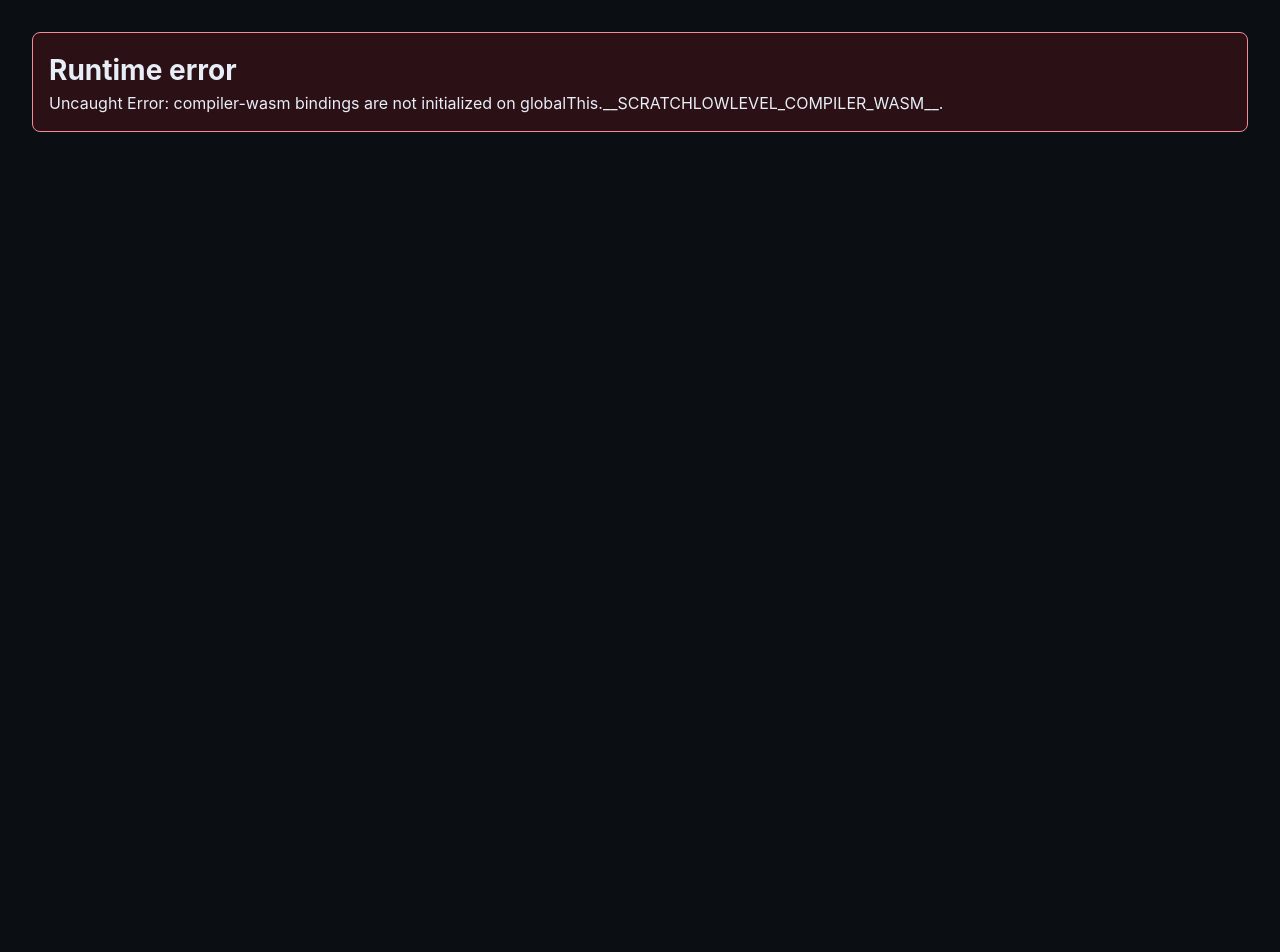
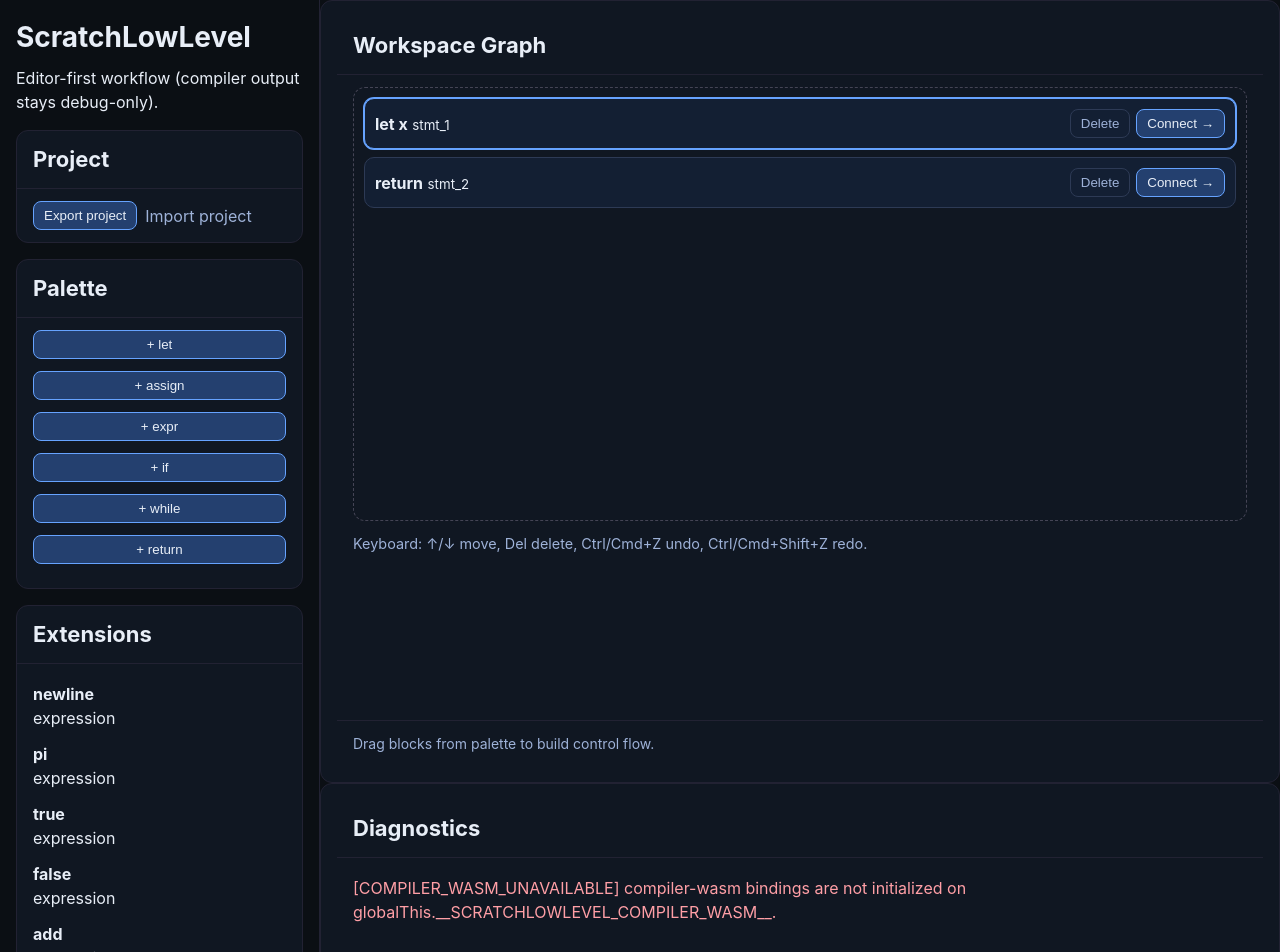
Before and after one commit to mc20000-01/Cratch, a React (Vite) app in the folder apps/web/: page / in a window 1280 px wide. Shown: the top 952 px of the page. Before the commit the page ends 800 px from the top, so only its background shows below. Built offline with nearby package versions, Linux system fonts and the light colour scheme.

Commit message:
fix(web): fallback when compiler wasm bindings are missing

```diff
--- a/apps/web/src/compiler/index.ts
+++ b/apps/web/src/compiler/index.ts
@@ -14,13 +14,30 @@ type CompilerWasmBindings = {
   compile_project_json_to_c_with_errors: (json: string) => CompileResult;
 };
 
+function createFallbackCompiler(): CompilerWasmBindings {
+  const unavailable = {
+    code: 'COMPILER_WASM_UNAVAILABLE',
+    message: 'compiler-wasm bindings are not initialized on globalThis.__SCRATCHLOWLEVEL_COMPILER_WASM__.',
+  };
+
+  return {
+    parse_and_validate_project_json: (json: string) => JSON.parse(json),
+    compile_project_json_to_c: () => `/* ${unavailable.code}: ${unavailable.message} */`,
+    compile_project_json_to_c_with_errors: () => ({ ok: false, error: unavailable }),
+  };
+}
+
 function getWasmCompiler(): CompilerWasmBindings {
   const compiler = (globalThis as { __SCRATCHLOWLEVEL_COMPILER_WASM__?: CompilerWasmBindings })
     .__SCRATCHLOWLEVEL_COMPILER_WASM__;
-  if (!compiler)
-    throw new Error(
-      'compiler-wasm bindings are not initialized on globalThis.__SCRATCHLOWLEVEL_COMPILER_WASM__.',
+
+  if (!compiler) {
+    console.warn(
+      'compiler-wasm bindings are not initialized on globalThis.__SCRATCHLOWLEVEL_COMPILER_WASM__; using fallback compiler.',
     );
+    return createFallbackCompiler();
+  }
+
   return compiler;
 }
 
--- a/package.json
+++ b/package.json
@@ -7,13 +7,15 @@
     "build:web": "pnpm --dir apps/web build",
     "dev:desktop": "pnpm --dir apps/desktop tauri dev",
     "build:desktop": "pnpm --dir apps/desktop tauri build",
-    "lint": "eslint \"apps/web/src/**/*.{ts,tsx}\" && pnpm --dir apps/web lint:styles",
+    "lint": "pnpm dlx eslint@8 \"apps/web/src/**/*.{ts,tsx}\" && pnpm --dir apps/web lint:styles",
     "format": "prettier --write \"{apps,docs,.github}/**/*.{ts,tsx,js,json,md,yml,yaml}\" \"*.{json,md}\"",
     "format:check": "prettier --check \"{apps,docs,.github}/**/*.{ts,tsx,js,json,md,yml,yaml}\" \"*.{json,md}\"",
     "typecheck": "pnpm --dir apps/web exec tsc --noEmit",
     "test": "pnpm --dir apps/web test",
     "changelog": "git cliff -o CHANGELOG.md || echo \"git-cliff not installed\"",
-    "prepare": "husky"
+    "prepare": "husky",
+    "dev": "pnpm dev:web",
+    "check": "pnpm format:check && pnpm lint && pnpm typecheck && pnpm test"
   },
   "devDependencies": {
     "eslint": "^8.57.0",
```
Also changed, not shown: 2 other files (tests, documents, lock files or other folders).
